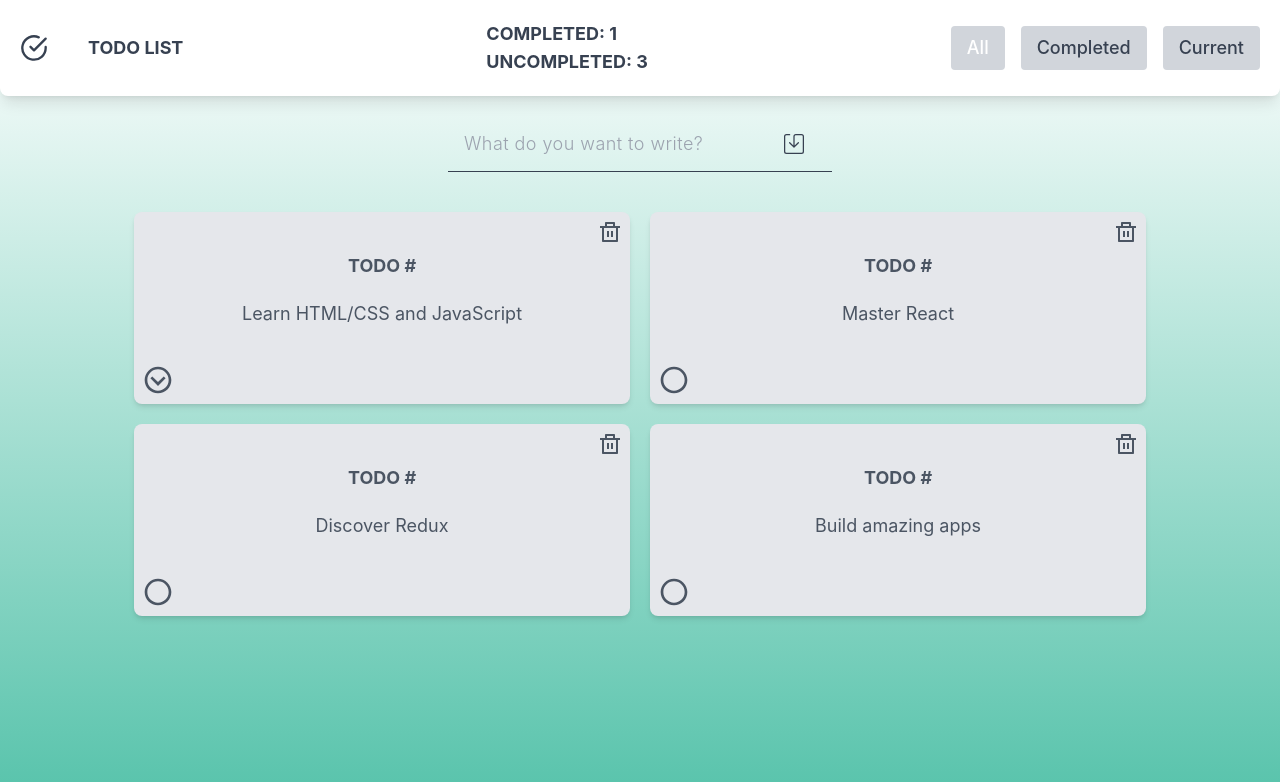
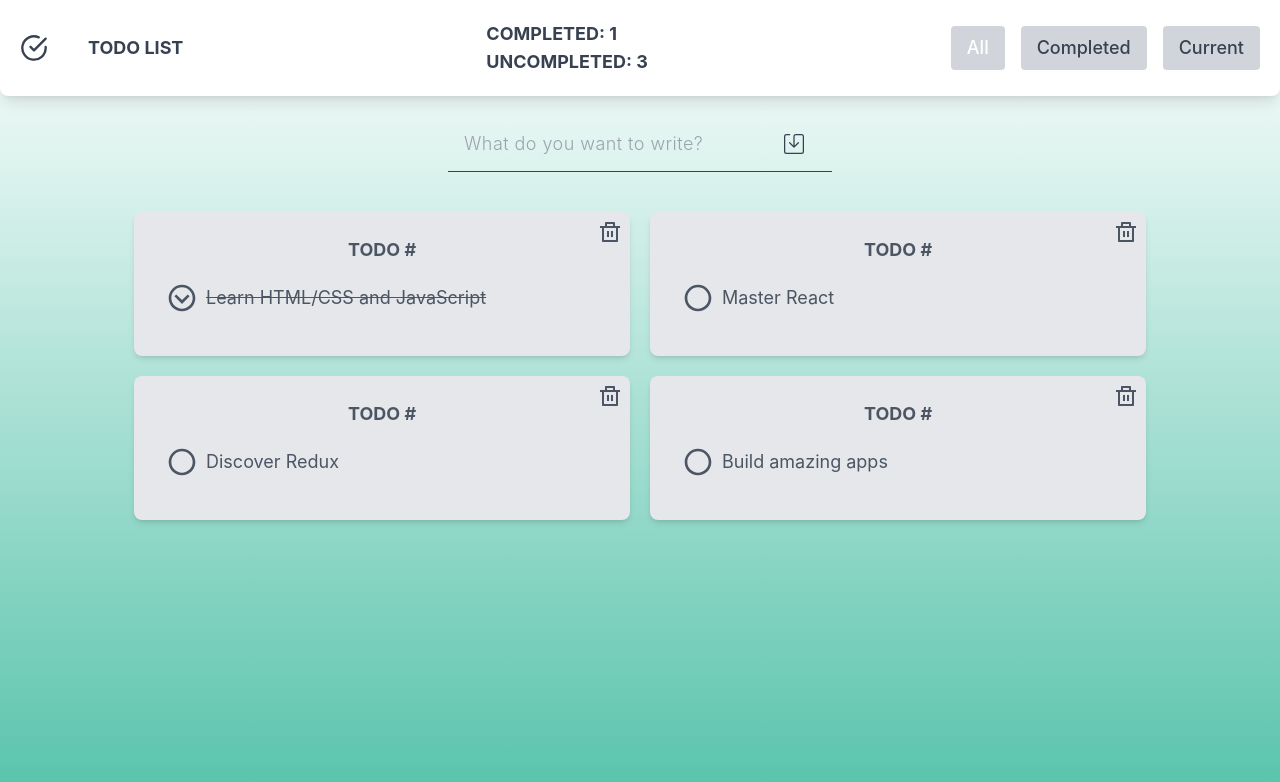
Before and after one commit to darynakarmazin/to-do-list-prvolt, a React (Create React App) app: page / in a window 1280 px wide. Shown: the top 782 px of the page. Built offline with nearby package versions, Linux system fonts and the light colour scheme.

Commit message:
Updated styles (Switching the status of a record Completed / Not completed when clicking on its name.)

```diff
--- a/src/components/ToDoList/ToDoList.tsx
+++ b/src/components/ToDoList/ToDoList.tsx
@@ -27,7 +27,7 @@ function ToDoList() {
       {visibleTasks.map((task) => (
         <li
           key={task.id}
-          className="flex h-48 basis-2/5 flex-col items-center justify-center"
+          className="flex h-36 basis-2/5 flex-col items-center justify-center"
         >
           <Todo task={task} />
         </li>
--- a/src/components/Todo/Todo.tsx
+++ b/src/components/Todo/Todo.tsx
@@ -12,13 +12,12 @@ export const Todo = ({ task }: { task: Task }) => {
   const handleToggle = () => dispatch(toggleCompleted(task.id));
 
   return (
-    <div className="relative size-full rounded-lg bg-gray-200 p-10 text-gray-600 shadow-md transition-transform duration-200 hover:scale-105 focus:scale-105">
-      <p className="mb-5 text-center text-lg font-bold">TODO #</p>
-      <p className="mb-5 text-center text-lg ">{task.text}</p>
-
+    <div className="relative size-full rounded-lg bg-gray-200 p-6 text-gray-600 shadow-md transition-transform duration-200 hover:scale-105 focus:scale-105">
+      <p className="mb-2.5 text-center text-lg font-bold">TODO #</p>
+      <div className="flex items-center">
         {task.completed ? (
           <button
-          className="absolute bottom-0 left-0 p-2 transition-transform duration-200 hover:scale-105 focus:scale-105"
+            className="p-2 transition-transform duration-200 hover:scale-105 focus:scale-105"
             type="button"
             onClick={handleToggle}
           >
@@ -26,13 +25,24 @@ export const Todo = ({ task }: { task: Task }) => {
           </button>
         ) : (
           <button
-          className="absolute bottom-0 left-0 p-2 transition-transform duration-200 hover:scale-105 focus:scale-105"
+            className="p-2 transition-transform duration-200 hover:scale-105 focus:scale-105"
             type="button"
             onClick={handleToggle}
           >
             <BiCircle size={32} />
           </button>
         )}
+        <p
+          className={
+            task.completed
+              ? "cursor-pointer text-center text-lg line-through"
+              : "cursor-pointer text-center text-lg"
+          }
+          onClick={handleToggle}
+        >
+          {task.text}
+        </p>
+      </div>
 
       <button
         className="absolute right-0 top-0 p-2 transition-transform duration-200 ease-in-out hover:scale-105 focus:scale-105"
```
Lines whose indentation alone changed are shown as unchanged.
